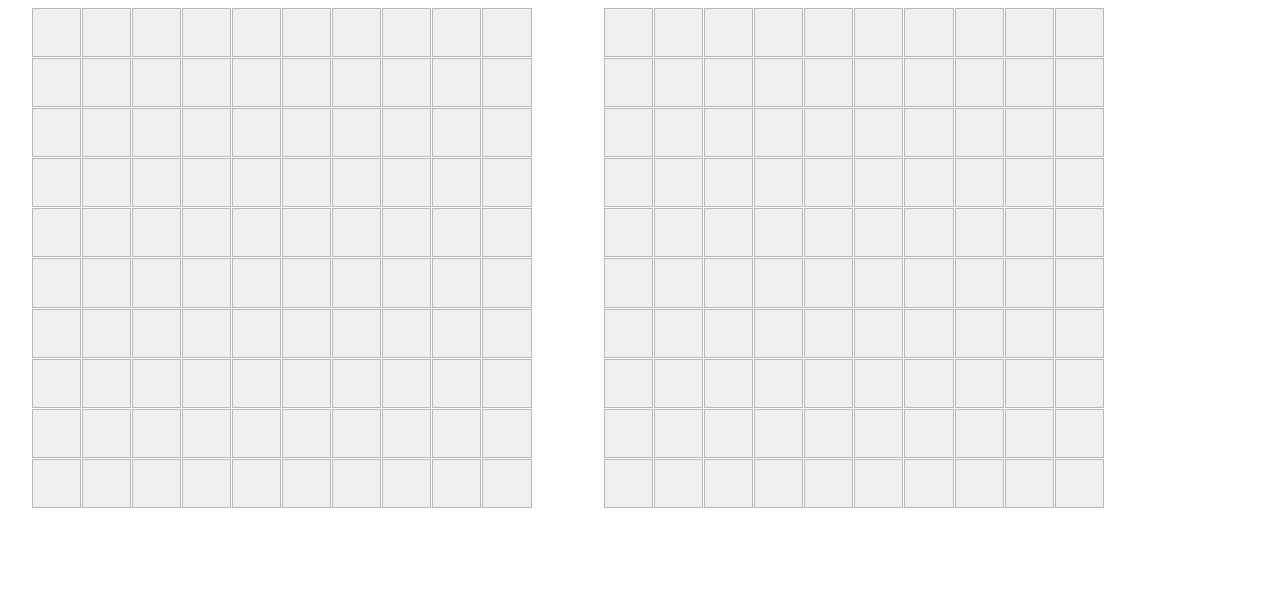
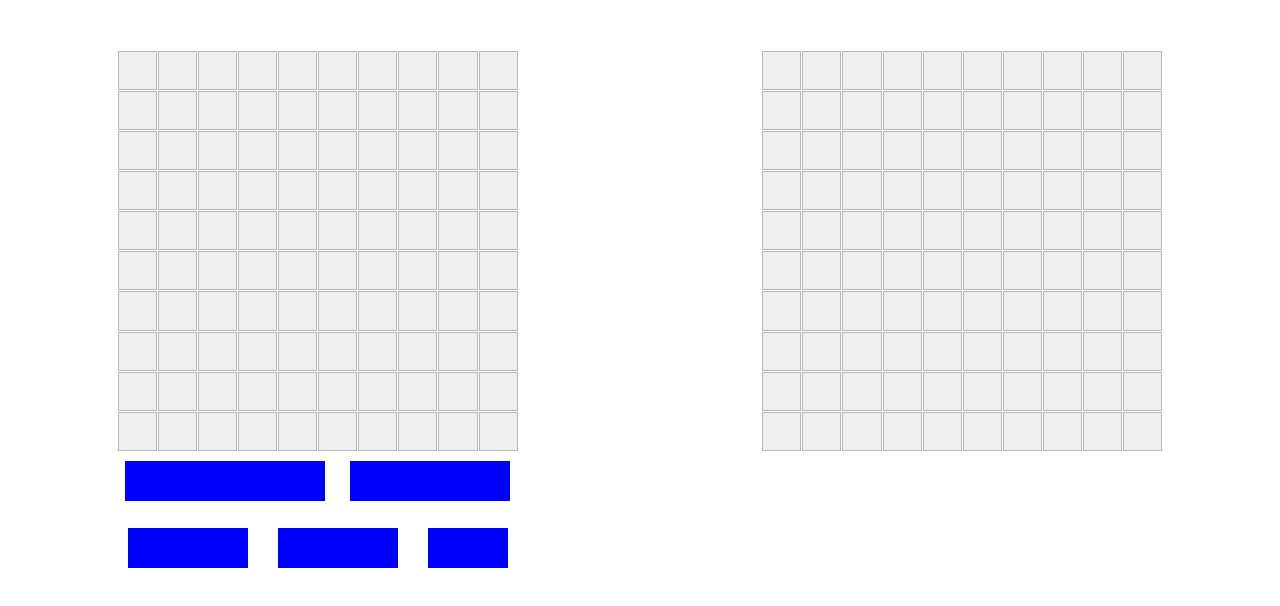
Before and after one commit to Decoldest/battleship, a website: page index.html in a window 1280 px wide. Both pictures are taken after a click on the button "Start". Drawn offline with Linux system fonts and the light colour scheme.

Commit message:
Add draggable ships

```diff
--- a/UI.js
+++ b/UI.js
@@ -34,6 +34,10 @@ startButton.addEventListener("click", () => {
   showPlayerGrids();
   setSquares(playerOneContainer);
   setSquares(playerTwoContainer);
+
+  const playerOneGridSpaces = playerOneContainer.querySelectorAll(".grid-item");
+
+  addGridDragListeners(playerOneGridSpaces);
 });
 
 const showPlayerGrids = () => {
@@ -42,3 +46,29 @@ const showPlayerGrids = () => {
   playerOneContainer.style.display = "grid";
   playerTwoContainer.style.display = "grid";
 };
+
+//Event listeners dragstart
+const ships = document.querySelectorAll(".ships > div");
+let draggedShip;
+
+ships.forEach((ship) => ship.addEventListener("dragstart", dragStart));
+
+function addGridDragListeners(playerGrid) {
+  playerGrid.forEach((gridSpace) => {
+    gridSpace.addEventListener("dragover", dragOver);
+    gridSpace.addEventListener("drop", dropShip);
+  });
+}
+
+function dragStart(e) {
+  draggedShip = e.target;
+}
+
+function dragOver(e) {
+  e.preventDefault();
+}
+
+function dropShip(e) {
+  console.log(e.target.value);
+  // e.target.id;
+}
--- a/gameboard.js
+++ b/gameboard.js
@@ -27,6 +27,7 @@ let Gameboard = function (dimension) {
     } else {
       placeShipVertically(y, x, length, newShip);
     }
+    console.log(this.board);
   };
 
   function isValidCoordinate(y, x, length) {
@@ -68,6 +69,7 @@ let Gameboard = function (dimension) {
     }
   }
 
+  //Returns false if missed, true if hit
   gameboard.receiveAttack = function (y, x) {
     const shipThere = gameboard.board[y][x];
 
--- a/index.html
+++ b/index.html
@@ -16,11 +16,26 @@
     <label for="computer">vs Computer</label>
     <button id="start">Start</button>
   </div>
+  <h1 class="hidden">Hello</h1>
   <div class="container hidden">
     <div id="player1-container" class="board-grid"></div>
     <div id="player2-container" class="board-grid"></div>
-    <div id="player1-ships" class="ship"></div>
-    <div id="player2-ships" class="ship"></div>
+  </div>
+  <div class="ships-container">
+    <div class="player1-ships ships">
+      <div class="carrier horizontal" draggable="true" value="5"></div>
+      <div class="battleship horizontal" draggable="true" value="4"></div>
+      <div class="destroyer horizontal" draggable="true" value="3"></div>
+      <div class="submarine horizontal" draggable="true" value="3"></div>
+      <div class="patrol-boat horizontal" draggable="true" value="2"></div>
+    </div>
+    <div class="player2-ships ships hidden">
+      <div class="carrier horizontal" draggable="true" value="5"></div>
+      <div class="battleship horizontal" draggable="true" value="4"></div>
+      <div class="destroyer horizontal" draggable="true" value="3"></div>
+      <div class="submarine horizontal" draggable="true" value="3"></div>
+      <div class="patrol-boat horizontal" draggable="true" value="2"></div>
+    </div>
   </div>
 </body>
 </html>
--- a/style.css
+++ b/style.css
@@ -1,5 +1,7 @@
 :root {
   --grid-item-colour: rgb(185, 184, 184);
+  --grid-size: 40px;
+  --ship-colour: blue;
 }
 
 .container {
@@ -10,8 +12,8 @@
 }
 
 .board-grid {
-  width: 500px;
-  height: 500px;
+  min-width: calc(var(--grid-size)*10);
+  min-height: calc(var(--grid-size)*10);
   display: none;
   grid-template:repeat(10, 1fr) / repeat(10, 1fr);
   gap: 1px;
@@ -34,6 +36,51 @@
   border: solid var(--grid-item-colour) 0.1px;
 }
 
+.ships-container {
+  margin-top: 10px;
+  display: flex;
+  gap: 2%;
+  justify-content: space-around;
+}
+
+.ships {
+  width: calc(var(--grid-size)*10);
+  height: 125px;
+  display: flex;
+  flex-wrap: wrap;
+  gap: 10px;
+  justify-content:space-around
+}
+
+.carrier {
+  background-color: var(--ship-colour);
+  width: calc(5*var(--grid-size));
+  height: var(--grid-size);
+}
+
+.battleship {
+  background-color: var(--ship-colour);
+  width: calc(4*var(--grid-size));
+  height: var(--grid-size);
+}
+
+.destroyer {
+  background-color: var(--ship-colour);
+  width: calc(3*var(--grid-size));
+  height: var(--grid-size);
+}
+
+.submarine {
+  background-color: var(--ship-colour);
+  width: calc(3*var(--grid-size));
+  height: var(--grid-size);
+}
+
+.patrol-boat {
+  background-color: var(--ship-colour);
+  width: calc(2*var(--grid-size));
+  height: var(--grid-size);
+}
 .hidden {
   padding: 0;
   opacity: 0;
```
